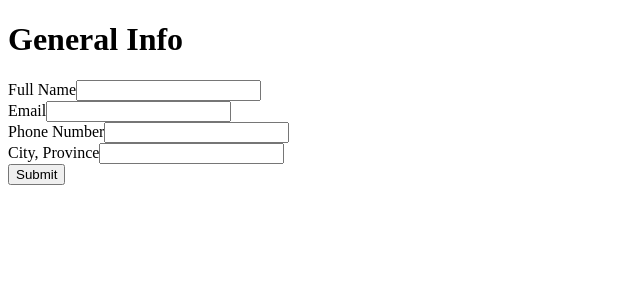
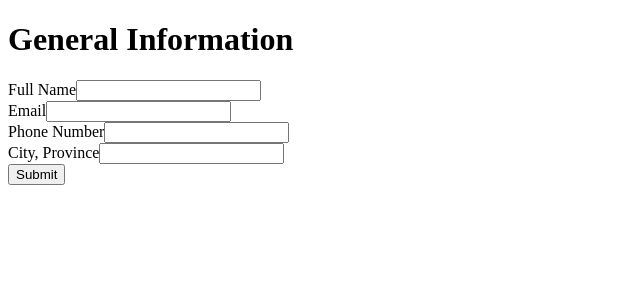
Before and after one commit to JBisquick/cv, a React (Vite) app: page / in a window 1280 px wide. Shown: the top 300 px of the page, without its empty margins (0-640 px from the left). Built offline with nearby package versions, Linux system fonts and the light colour scheme.

Commit message:
Change input types and form name

```diff
--- a/src/components/GeneralInfo.jsx
+++ b/src/components/GeneralInfo.jsx
@@ -1,7 +1,7 @@
 function GeneralInfo({ onSubmit, onClick, general }) {
   return (
     <div>
-      <h1>General Info</h1>
+      <h1>General Information</h1>
       {general.hideForm ? (
         <button onClick={onClick}>Edit</button>
       ) : (
@@ -12,11 +12,11 @@ function GeneralInfo({ onSubmit, onClick, general }) {
           </div>
           <div>
             <label htmlFor="email">Email</label>
-            <input type="text" id="email" name="email" defaultValue={general.email} />
+            <input type="email" id="email" name="email" defaultValue={general.email} />
           </div>
           <div>
             <label htmlFor="number">Phone Number</label>
-            <input type="text" id="number" name="number" defaultValue={general.number} />
+            <input type="number" id="number" name="number" defaultValue={general.number} />
           </div>
           <div>
             <label htmlFor="location">City, Province</label>
```
